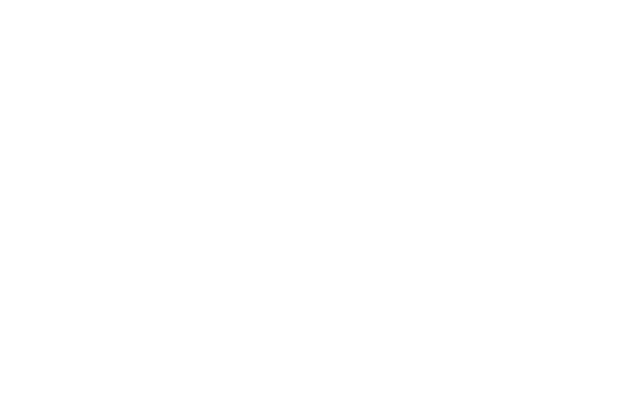
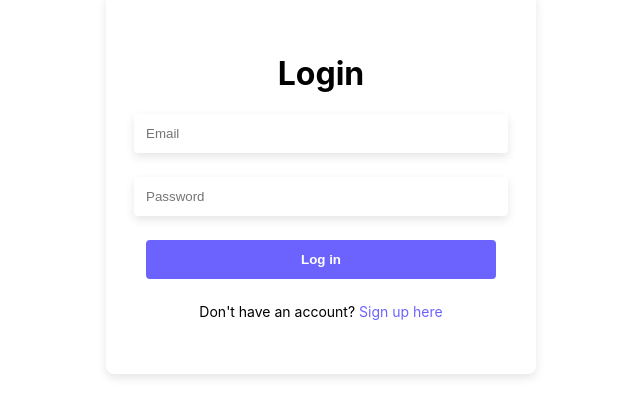
Before and after one commit to parthvekariya98/project_management_reactjs, a React (Create React App) app in the folder project_management/: page /login in a window 1280 px wide. Before the commit this address had no page. Shown: the part 217-634 px from the top of the page, without its empty margins (319-959 px from the left). Built offline with nearby package versions, Linux system fonts and the light colour scheme.

Commit message:
- styles for login and signup page

```diff
--- a/project_management/src/App.js
+++ b/project_management/src/App.js
@@ -7,7 +7,7 @@
   return (
     <Router>
       <Routes>
-        <Route exact path="/" element={<Login />} />
+        <Route exact path="/login" element={<Login />} />
         <Route path="/signup" element={<Signup />} />
       </Routes>
     </Router>
--- a/project_management/src/components/Login.js
+++ b/project_management/src/components/Login.js
@@ -1,5 +1,6 @@
 import React, { useState } from "react";
 import { Link } from "react-router-dom";
+import "./auth.css";
 
 function Login() {
   const [email, setEmail] = useState("");
@@ -10,9 +11,9 @@
   };
 
   return (
-    <div>
-      <h1>Login</h1>
-      <form onSubmit={handleLogin}>
+    <div className="container">
+      <form className="form" onSubmit={handleLogin}>
+        <h1>Login</h1>
         <input
           type="email"
           placeholder="Email"
@@ -26,10 +27,10 @@
           onChange={event => setPassword(event.target.value)}
         />
         <button type="submit">Log in</button>
+        <p>
+          Don't have an account? <Link to="/signup">Sign up here</Link>
+        </p>
       </form>
-      <p>
-        Don't have an account? <Link to="/signup">Sign up here</Link>
-      </p>
     </div>
   );
 }
--- a/project_management/src/components/Signup.js
+++ b/project_management/src/components/Signup.js
@@ -1,5 +1,6 @@
 import React, { useState } from "react";
 import { Link } from "react-router-dom";
+import "./auth.css";
 
 function Signup() {
   const [email, setEmail] = useState("");
@@ -10,9 +11,9 @@
   };
 
   return (
-    <div>
-      <h1>Sign up</h1>
-      <form onSubmit={handleSignup}>
+    <div className="container">
+      <form className="form" onSubmit={handleSignup}>
+        <h1>Sign up</h1>
         <input
           type="email"
           placeholder="Email"
@@ -26,10 +27,10 @@
           onChange={event => setPassword(event.target.value)}
         />
         <button type="submit">Sign up</button>
+        <p>
+          Already have an account? <Link to="/login">Log in here</Link>
+        </p>
       </form>
-      <p>
-        Already have an account? <Link to="/login">Log in here</Link>
-      </p>
     </div>
   );
 }
--- /dev/null
+++ b/project_management/src/components/auth.css
@@ -0,0 +1,57 @@
+.container {
+    display: flex;
+    flex-direction: column;
+    justify-content: center;
+    align-items: center;
+    height: 100vh;
+  }
+
+  .form {
+    display: flex;
+    flex-direction: column;
+    align-items: center;
+    width: 350px;
+    background-color: #fff;
+    border-radius: 8px;
+    padding: 40px;
+    box-shadow: 0px 4px 10px rgba(0, 0, 0, 0.1);
+  }
+
+  .form input[type="email"],
+  .form input[type="password"] {
+    width: 100%;
+    padding: 12px;
+    margin-bottom: 24px;
+    border-radius: 4px;
+    border: none;
+    box-shadow: 0px 4px 10px rgba(0, 0, 0, 0.1);
+  }
+
+  .form button {
+    width: 100%;
+    padding: 12px;
+    border-radius: 4px;
+    border: none;
+    background-color: #6c63ff;
+    color: #fff;
+    font-weight: bold;
+    cursor: pointer;
+  }
+
+  .form button:hover {
+    background-color: #5146b9;
+  }
+
+  .form p {
+    margin-top: 24px;
+    font-size: 14px;
+  }
+
+  .form p a {
+    color: #6c63ff;
+    text-decoration: none;
+  }
+
+  .form p a:hover {
+    text-decoration: underline;
+  }
```
